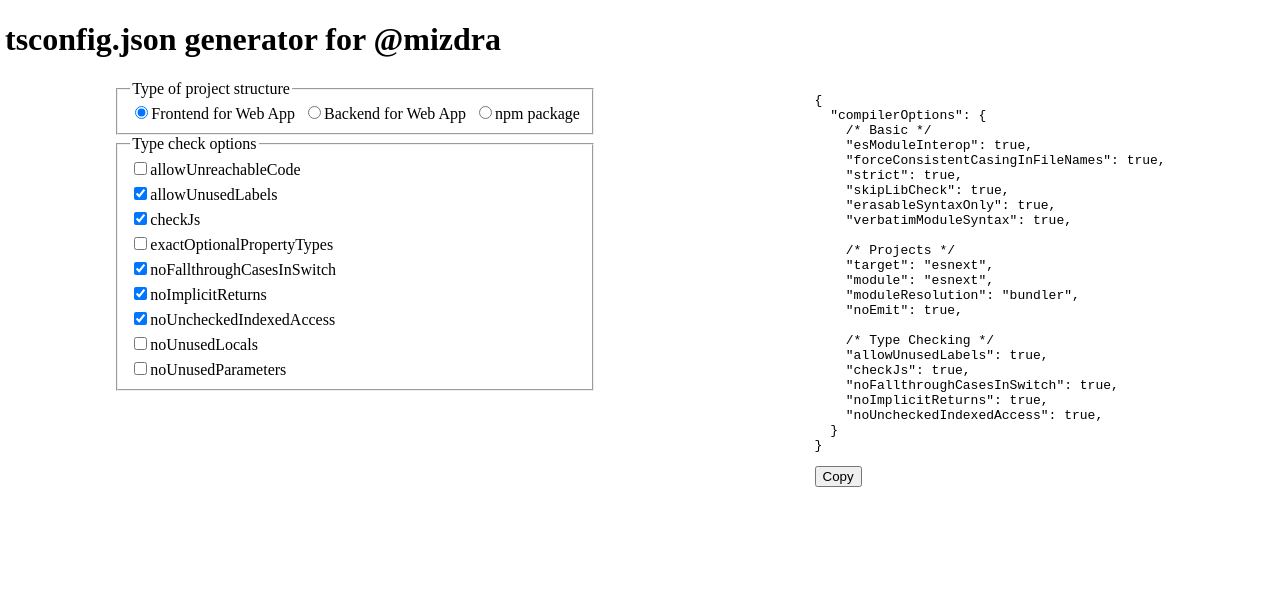
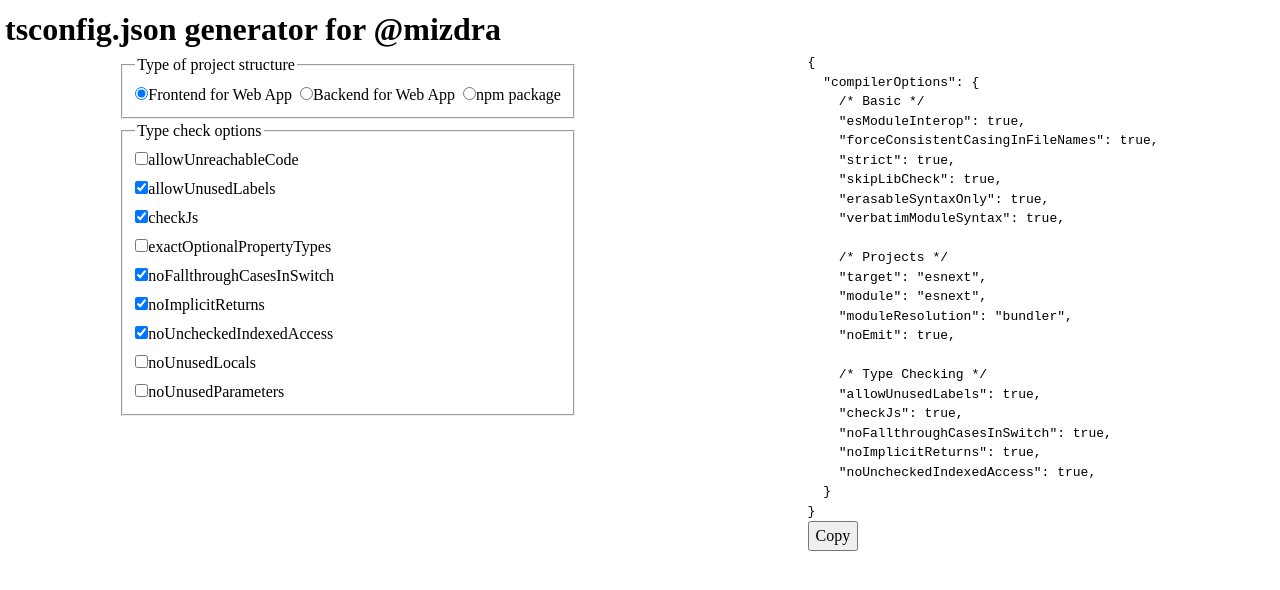
Before and after one commit to mizdra/tsconfig-generator, a React (Vite) app: page / in a window 1280 px wide. Shown: the top 590 px of the page. Built offline with nearby package versions, Linux system fonts and the light colour scheme.

Commit message:
use reset css

```diff
--- a/src/global.css
+++ b/src/global.css
@@ -1,5 +1,54 @@
-html,
+/*
+  Josh's Custom CSS Reset
+  https://www.joshwcomeau.com/css/custom-css-reset/
+*/
+
+*,
+*::before,
+*::after {
+  box-sizing: border-box;
+}
+
+* {
+  margin: 0;
+}
+
+@media (prefers-reduced-motion: no-preference) {
+  html {
+    interpolate-size: allow-keywords;
+  }
+}
+
 body {
-  margin: 0;
-  padding: 0;
+  line-height: 1.5;
+  -webkit-font-smoothing: antialiased;
 }
+
+input,
+button,
+textarea,
+select {
+  font: inherit;
+}
+
+p,
+h1,
+h2,
+h3,
+h4,
+h5,
+h6 {
+  overflow-wrap: break-word;
+}
+
+p {
+  text-wrap: pretty;
+}
+h1,
+h2,
+h3,
+h4,
+h5,
+h6 {
+  text-wrap: balance;
+}
```
